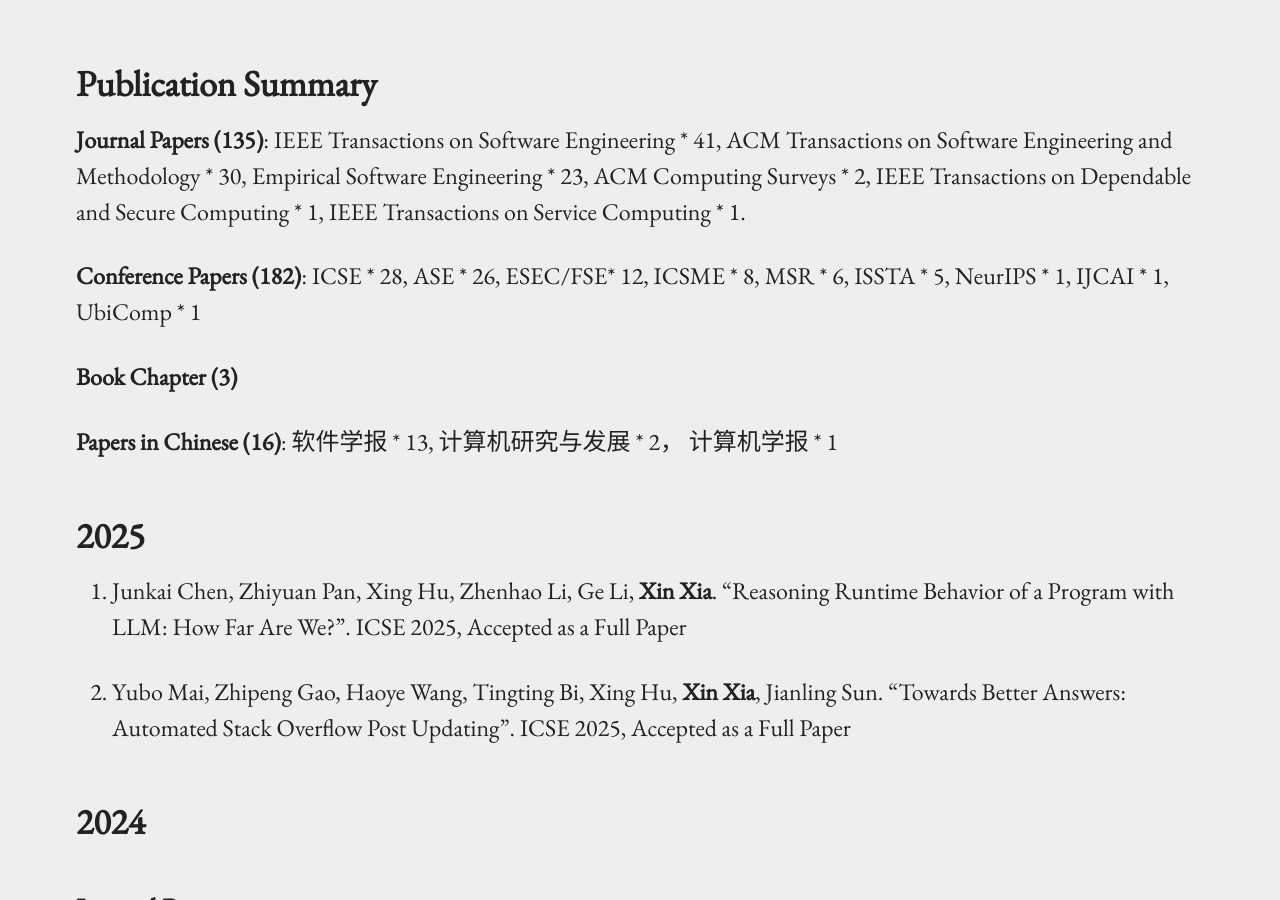
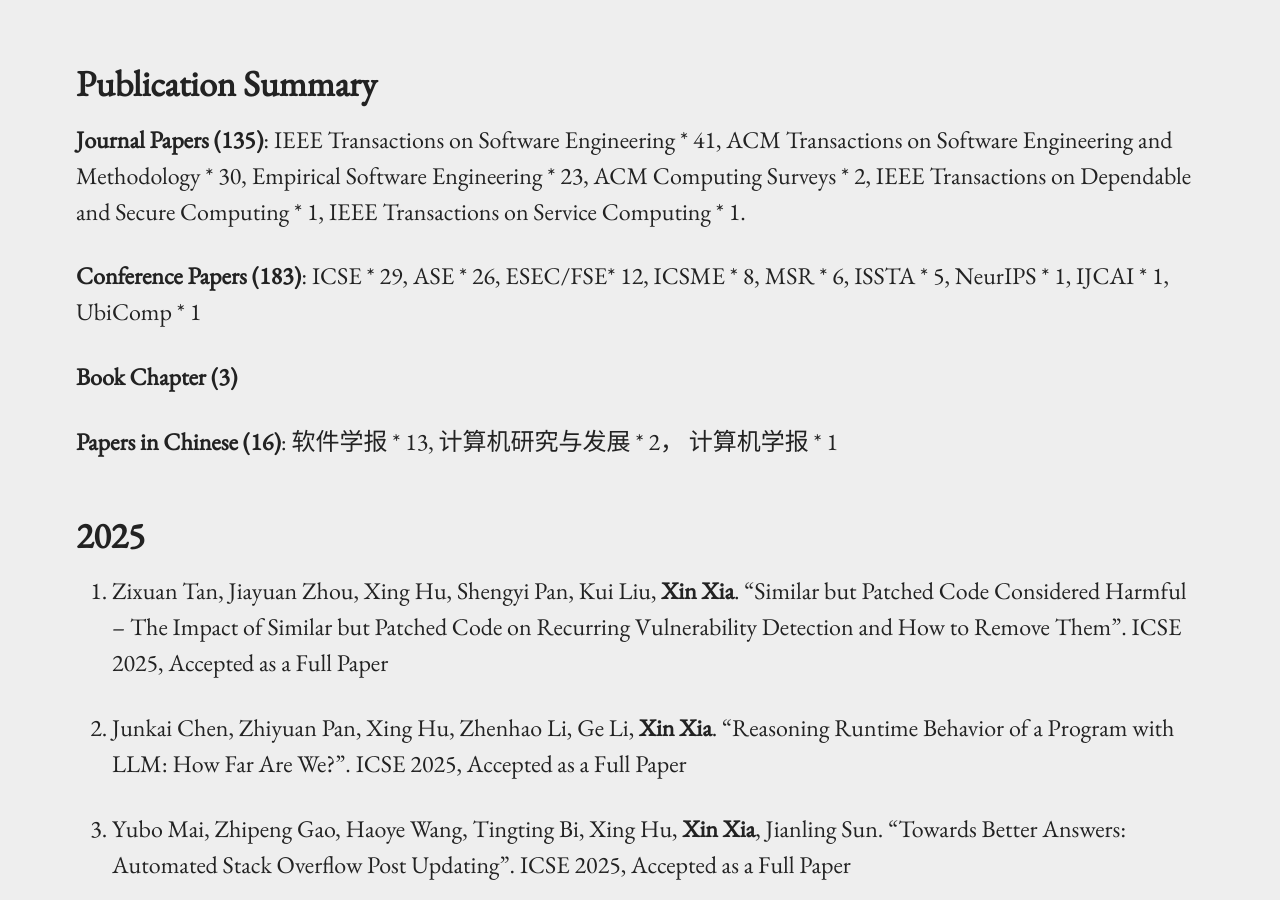
Before and after one commit to xin-xia/xin-xia.github.io, a Jekyll site: the page built from publication.md, in a window 1280 px wide and 900 px high, scrolled down 203 px. Built offline with Jekyll 4.4.1, drawn with Linux system fonts in a browser that asks for light colours; our own code applies the rules of GitHub Pages for plain Markdown files.

Commit message:
Update publication.md

```diff
--- a/publication.md
+++ b/publication.md
@@ -8,13 +8,15 @@ permalink: /publication/
 
 <strong>Journal Papers (135)</strong>: IEEE Transactions on Software Engineering * 41,  ACM Transactions on Software Engineering and Methodology * 30, Empirical Software Engineering * 23,  ACM Computing Surveys * 2, IEEE  Transactions on Dependable and Secure Computing * 1, IEEE Transactions on Service Computing * 1.
 
-<strong>Conference Papers (182)</strong>: ICSE * 28, ASE * 26, ESEC/FSE* 12, ICSME * 8, MSR * 6,  ISSTA * 5, NeurIPS * 1, IJCAI * 1, UbiComp * 1
+<strong>Conference Papers (183)</strong>: ICSE * 29, ASE * 26, ESEC/FSE* 12, ICSME * 8, MSR * 6,  ISSTA * 5, NeurIPS * 1, IJCAI * 1, UbiComp * 1
 
 <strong>Book Chapter (3) </strong>
 
 <strong>Papers in Chinese (16)</strong>: 软件学报 * 13, 计算机研究与发展 * 2， 计算机学报 * 1
 
 ## 2025
+
+183. Zixuan Tan, Jiayuan Zhou, Xing Hu, Shengyi Pan, Kui Liu, <strong>Xin Xia</strong>. "Similar but Patched Code Considered Harmful -- The Impact of Similar but Patched Code on Recurring Vulnerability Detection and How to Remove Them". ICSE 2025, Accepted as a Full Paper <br />
 
 177. Junkai Chen, Zhiyuan Pan, Xing Hu, Zhenhao Li, Ge Li,  <strong>Xin Xia</strong>. "Reasoning Runtime Behavior of a Program with LLM: How Far Are We?". ICSE 2025, Accepted as a Full Paper <br />
 
```
